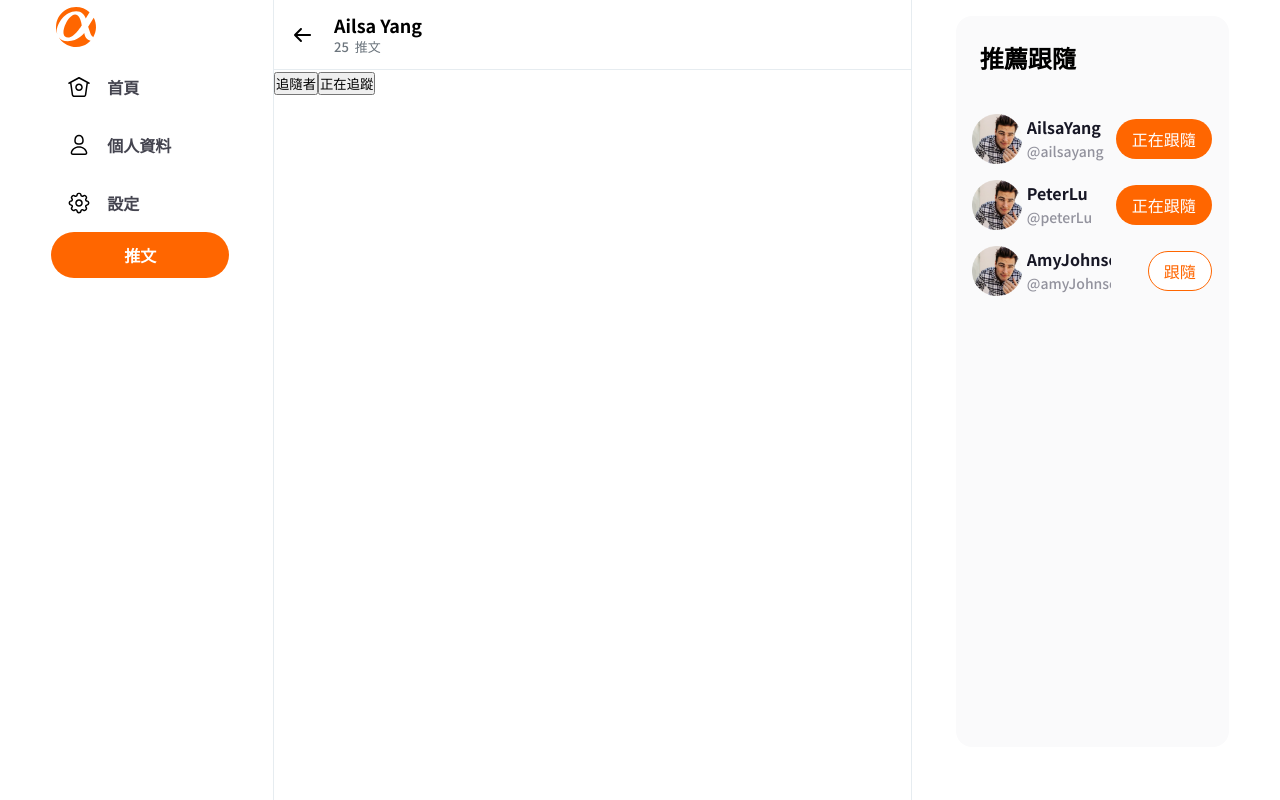
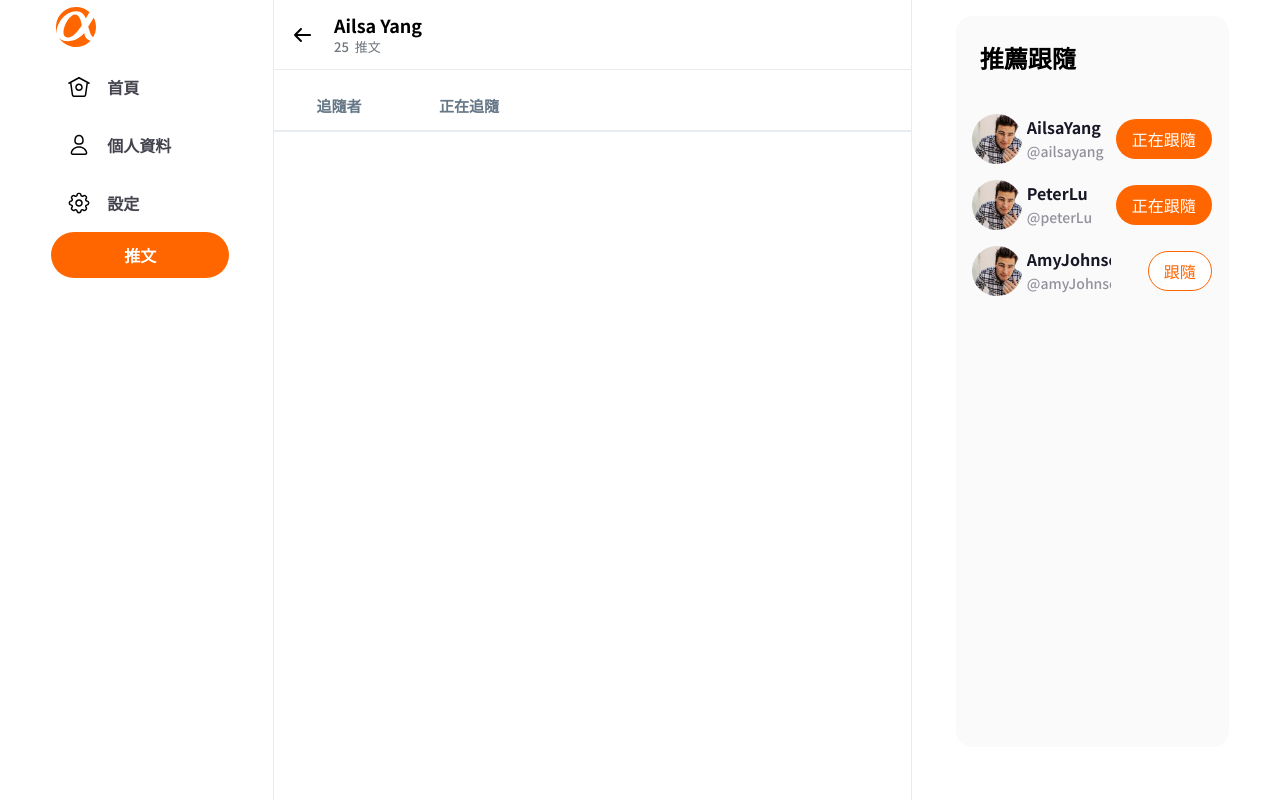
Before and after one commit to ailsayang999/my-simple-twitter, a React (Create React App) app: page /user/self/follow in a window 1280 px wide. Shown: the top 800 px of the page. Built offline with nearby package versions, Linux system fonts and the light colour scheme.

Commit message:
style: change follow button className

```diff
--- a/src/components/UserSelfFellowPageInfo/UserSelfFellowPageInfo.jsx
+++ b/src/components/UserSelfFellowPageInfo/UserSelfFellowPageInfo.jsx
@@ -34,7 +34,7 @@ const UserSelfFellowPageInfo = () => {
       <div className="user-self-follow-follower-following-navigator">
         <button
           className={`user-self-follower ${
-            followContent === "follower" ? "navigate-active" : ""
+            followContent === "follower" ? "follow-navigate-active" : ""
           }`}
           value="follower"
           // onClick={(e) => handleChangeUserSelfContent(e.target.value)}
@@ -43,12 +43,12 @@ const UserSelfFellowPageInfo = () => {
         </button>
         <button
           className={`user-self-following ${
-            followContent === "following" ? "navigate-active" : ""
+            followContent === "following" ? "follow-navigate-active" : ""
           }`}
           value="following"
           // onClick={(e) => handleChangeUserSelfContent(e.target.value)}
         >
-          正在追蹤
+          正在追隨
         </button>
       </div>
     </div>
--- a/src/components/UserSelfFellowPageInfo/userSelfFellowPageInfo.scss
+++ b/src/components/UserSelfFellowPageInfo/userSelfFellowPageInfo.scss
@@ -28,6 +28,7 @@
         }
       }
     }
+  }
     .user-self-follow-follower-following-navigator {
       height: 52px;
       display: flex;
@@ -47,7 +48,7 @@
         align-items: center;
         cursor: pointer;
       }
-      .navigate-active {
+      .follow-navigate-active {
         border-bottom: 2px solid var(--brand);
         color: var(--brand);
       }
@@ -57,5 +58,4 @@
         color: var(--brand);
       }
     }
-  }
 }
--- a/src/components/UserSelfPageInfo/UserSelfPageInfo.jsx
+++ b/src/components/UserSelfPageInfo/UserSelfPageInfo.jsx
@@ -2,7 +2,7 @@ import "./userSelfPageInfo.scss";
 import { ReactComponent as BackArrowIcon } from "assets/icons/backArrowIcon.svg";
 import { useNavigate } from "react-router-dom";
 import ModalContext from "context/ModalContext";
-import NavigationContext from "context/NavigationContext"
+import NavigationContext from "context/NavigationContext";
 import userSelfInfoCover from "assets/images/fakeUserCover.png";
 import userSelfAvatar from "assets/images/fakeUserAvatar.png";
 import { useContext, useState } from "react";
@@ -180,14 +180,14 @@ const UserSelfPageInfo = () => {
 
   // 導向UserSelfFollowPageInfo畫面使用，根據followContent，followContent= following
   const handleFollowingClick = (followingValue) => {
+    setFollowContent(followingValue);
     navigate("/user/self/follow");
-    setFollowContent(followingValue);
     console.log(followContent);
   };
   // 導向UserSelfFollowPageInfo畫面使用，根據followContent，followContent= follower
   const handleFollowerClick = (followerValue) => {
+    setFollowContent(followerValue);
     navigate("/user/self/follow");
-    setFollowContent(followerValue);
     console.log(followContent);
   };
 
```
